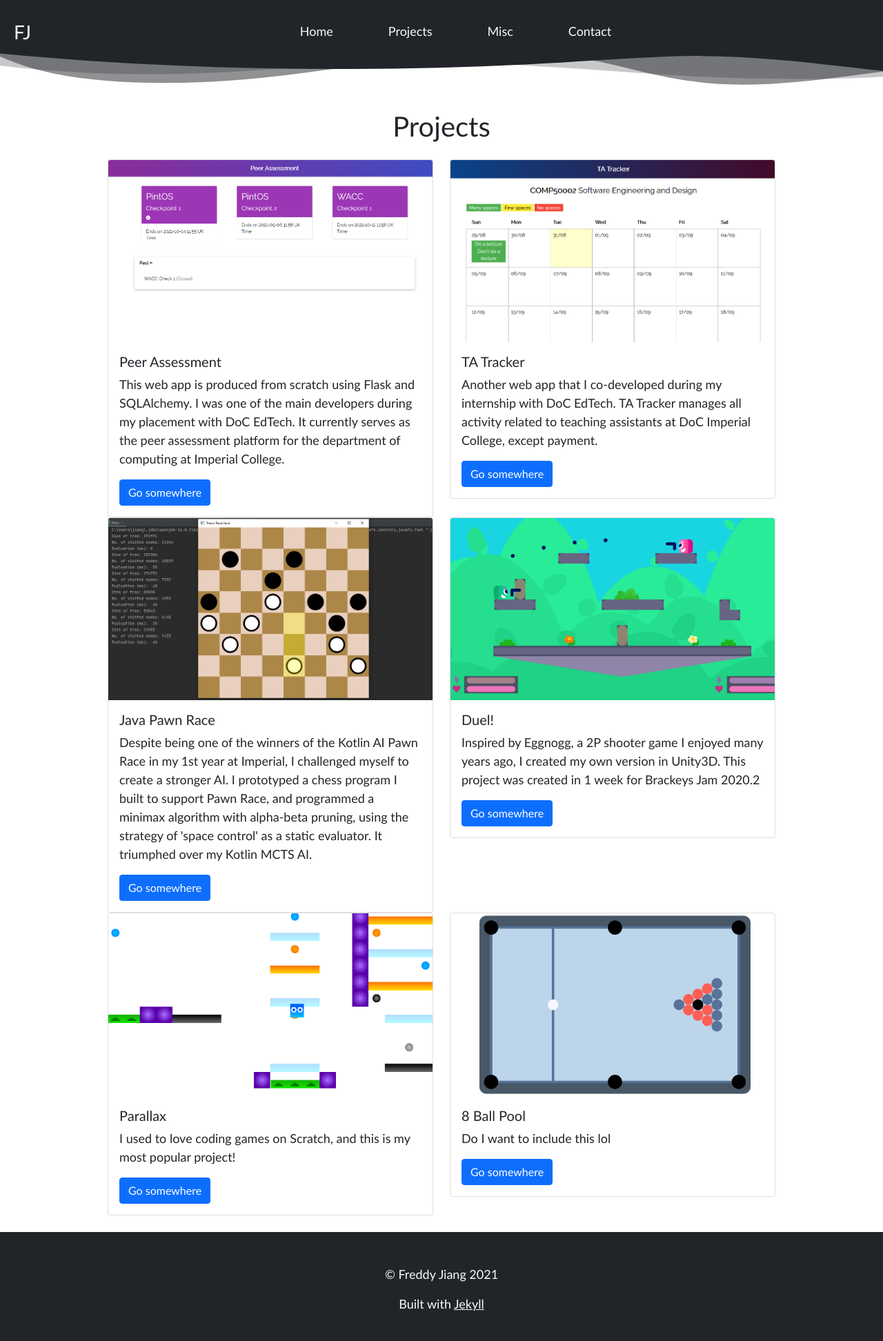
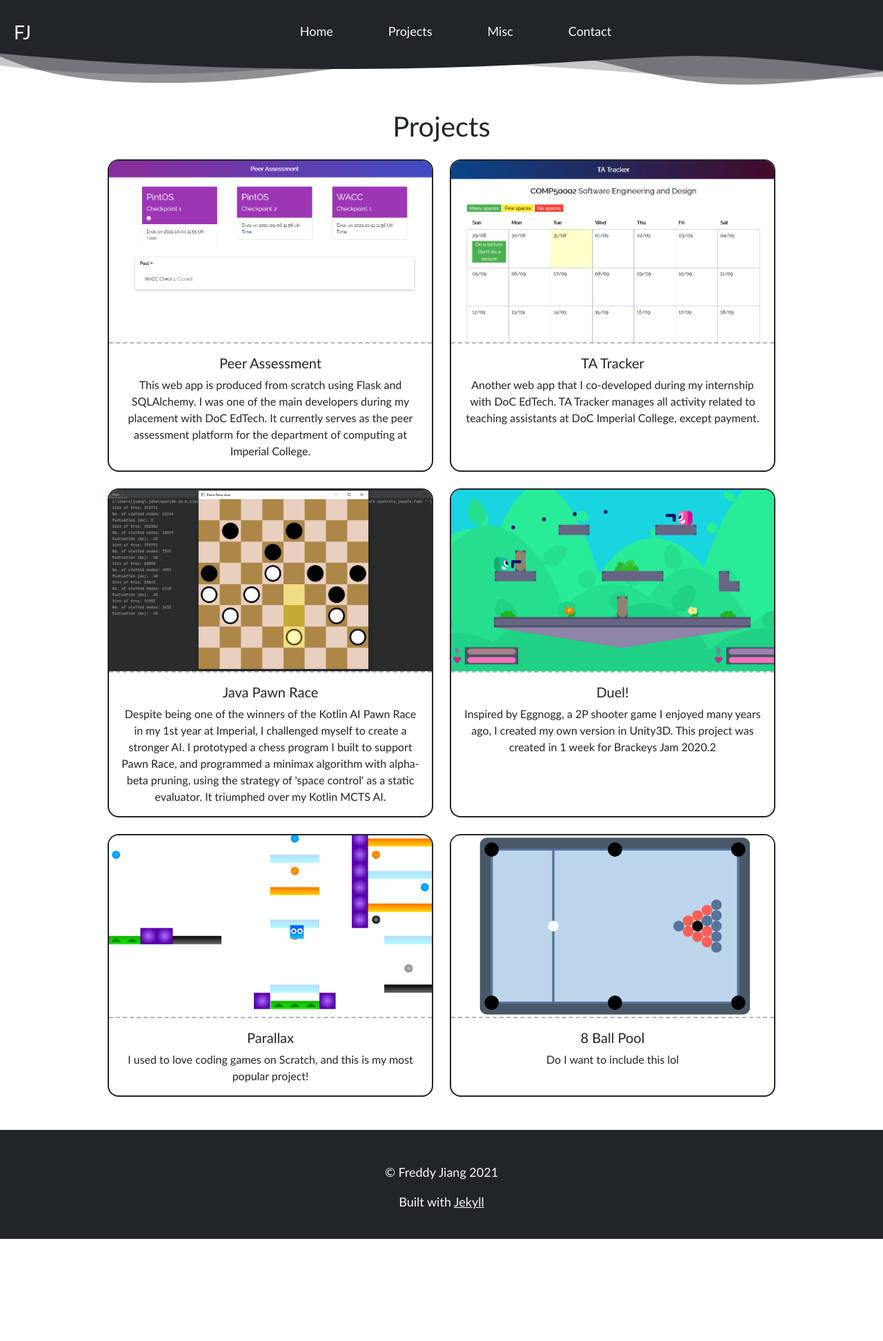
Before and after one commit to j-freddy/old-site, a Jekyll site: the page built from projects/index.html, in a window 1280 px wide. Shown: the whole page at 69% size. Built offline with Jekyll 4.4.1, drawn with Linux system fonts in a browser that asks for light colours; after the commit the page ends 1796 px from its top, so only the background shows below that.

Commit message:
Update project page design

```diff
--- a/_sass/main.scss
+++ b/_sass/main.scss
@@ -1,6 +1,7 @@
 @import "open-color";
 
 $brand-white: $oc-gray-0;
+$brand-light: $oc-gray-5;
 $brand-dark: $oc-gray-8;
 $brand-black: $oc-gray-9;
 $wavy-shape-height: 52px;
@@ -116,3 +117,18 @@ canvas {
   border-radius: 999px;
   z-index: 0;
 }
+
+.card {
+  border: 2px solid $brand-black;
+  border-radius: 1em;
+  overflow: hidden;
+  height: auto !important;
+
+  .card-img-top {
+    border-bottom: 2px dashed $brand-light;
+  }
+
+  .card-text {
+    font-size: 16px;
+  }
+}
--- a/projects/index.html
+++ b/projects/index.html
@@ -31,13 +31,12 @@ projects:
 
 <div class="row">
     {% for project in page.projects %}
-    <div class="col-lg-6">
-        <div class="card">
+    <div class="col-lg-6 d-flex align-items-stretch">
+        <div class="card mb-4">
             <img src="{{ project.img }}" class="card-img-top" alt="...">
-            <div class="card-body">
+            <div class="card-body text-center">
                 <h5 class="card-title">{{ project.title }}</h5>
                 <p class="card-text">{{ project.description }}</p>
-                <a href="#" class="btn btn-primary">Go somewhere</a>
             </div>
         </div>
     </div>
```
